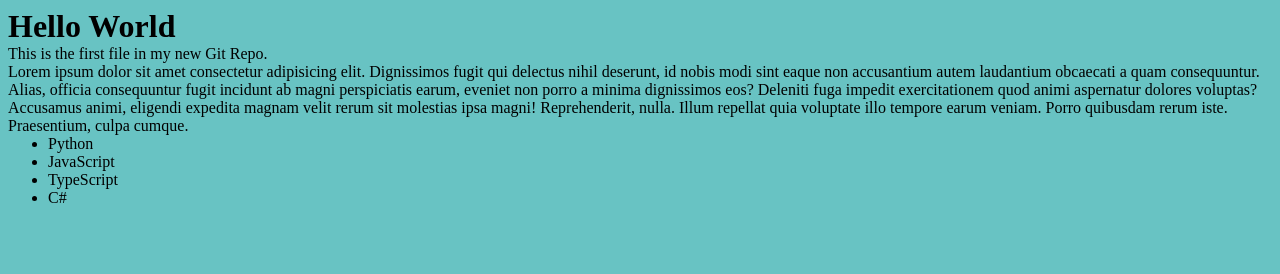
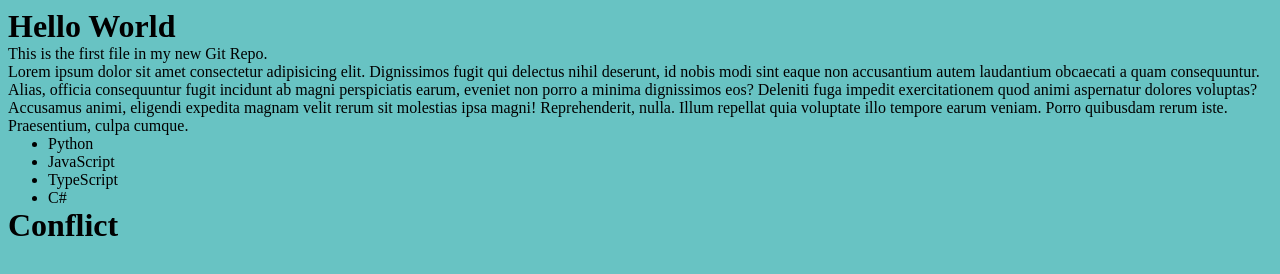
Before and after one commit to tobiebenezer/gitclass, a plain HTML site: page index.html in a window 1280 px wide. Drawn offline with Linux system fonts and the light colour scheme.

Commit message:
created a conflict

```diff
--- a/index.html
+++ b/index.html
@@ -27,6 +27,6 @@
         <li>TypeScript</li>
         <li>C#</li>
     </ul>
-
+    <h1 id="conflict">Conflict</h1>
   </body>
 </html>
```
